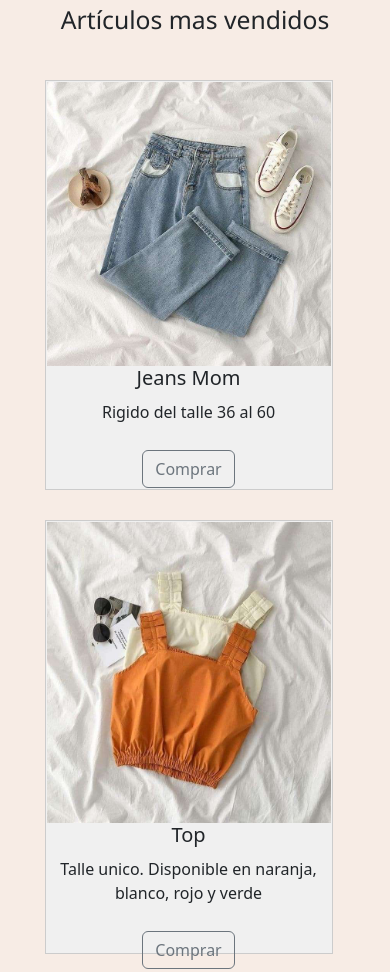
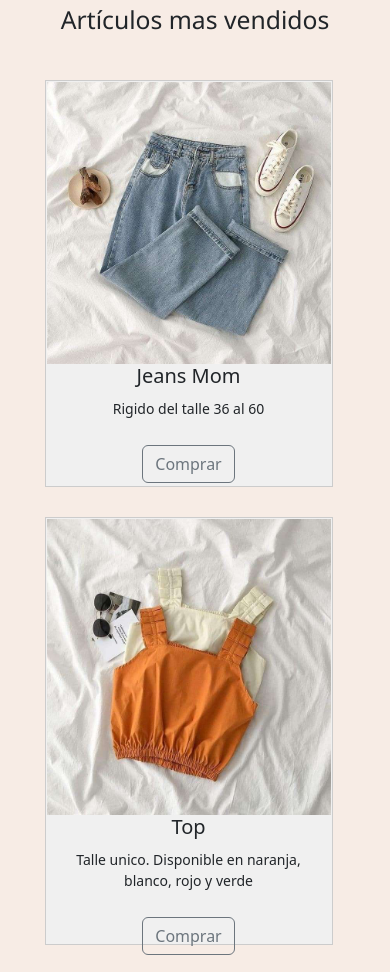
Before and after one commit to karendmytriw/Proyecto.final-G-Dmytriw, a plain HTML site: page index.html in a window 390 px wide. Shown: the part 913-1885 px from the top of the page. Drawn offline with nearby package versions, Linux system fonts and the light colour scheme; a web font is replaced by a local one.

Commit message:
Update estilos.css

```diff
--- a/estilos.css
+++ b/estilos.css
@@ -106,8 +106,9 @@ margin: 10px;
     .productos {
     width: 100% ;
     padding:1px;
-    margin: 10px;
+    margin: 20px;
     gap: 10px;
+    font-size:14px;
     }
     .dropdown-menu {
     display: block;
```
